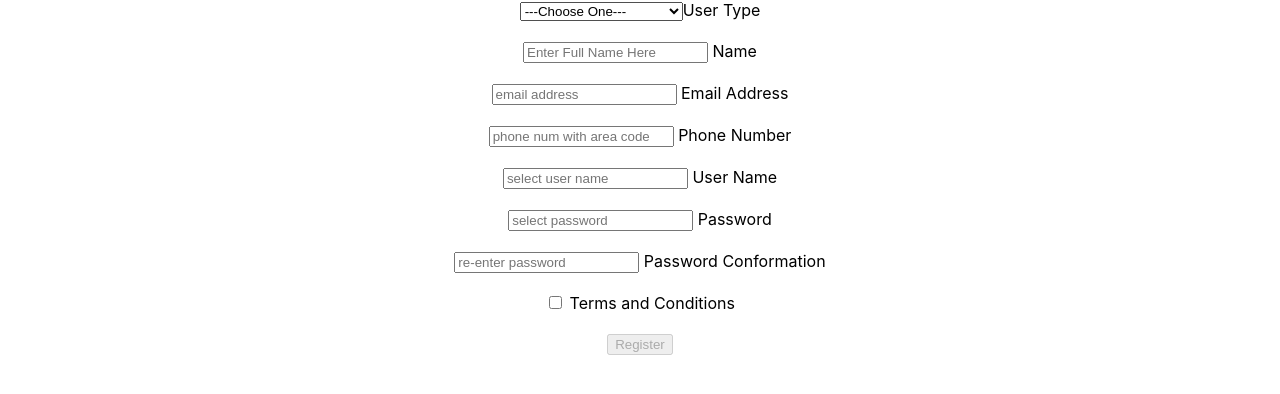
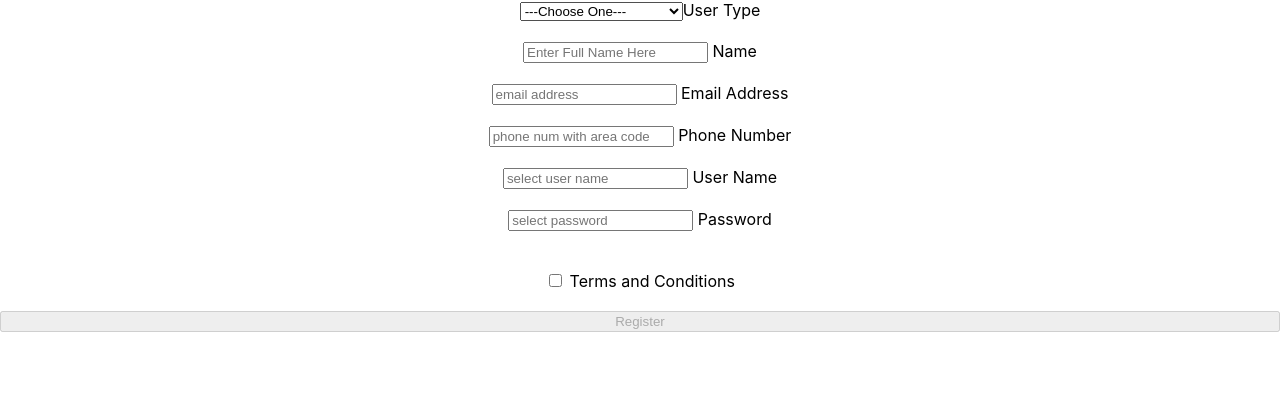
Before and after one commit to Food-Truck-Tracker-Lambda-School/Front-end, a React (Create React App) app in the folder food-truck-tracker/: page / in a window 1280 px wide. Shown: the top 394 px of the page. Built offline with nearby package versions, Linux system fonts and the light colour scheme.

Commit message:
scrapped the password Confirm field

```diff
--- a/food-truck-tracker/src/components/Registration.js
+++ b/food-truck-tracker/src/components/Registration.js
@@ -20,7 +20,7 @@ const Registration = () => {
     phoneNumber: "",
     username: "",
     password: "",
-    passwordConfirm: "",
+
     terms: false,
   });
   //button state
@@ -34,7 +34,7 @@ const Registration = () => {
     phoneNumber: "",
     username: "",
     password: "",
-    passwordConfirm: "",
+
     terms: "",
   });
 
@@ -60,11 +60,9 @@ const Registration = () => {
       .string()
       .required("Password is Required")
       .min(6, "Min 6 characters"),
-    passwordConfirm: yup
-      .string()
-      .oneOf([yup.ref("password"), null], "Passwords must Match"),
     terms: yup.boolean().oneOf([true], "Please agree to T&C's"),
   });
+
 
   useEffect(() => {
     schema.isValid(formState).then((val) => {
@@ -112,7 +110,7 @@ const Registration = () => {
           phoneNumber: "",
           username: "",
           password: "",
-          passwordConfirm: "",
+
           terms: false,
         });
       })
@@ -120,7 +118,7 @@ const Registration = () => {
   };
 
   return (
-    <div>
+
       <FormDiv onSubmit={onSubmit}>
         <label htmlFor="roleId">
 
@@ -221,21 +219,7 @@ const Registration = () => {
           ) : null}
         </label>
         <br></br>
-        <label htmlFor="passwordConfirm">
-          <input
-            id="passwordConfirm"
-            name="passwordConfirm"
-            data-cy="passwordConfirm"
-            type="password"
-            placeholder="re-enter password"
-            value={formState.passwordConfirm}
-            onChange={onChange}
-          />{" "}
-          Password Conformation
-          {errors.passwordConfirm.length > 0 ? (
-            <ErrorP style={{ color: "red" }}>{errors.passwordConfirm}</ErrorP>
-          ) : null}
-        </label>
+
         <br></br>
         <label htmlFor="terms">
           <input
@@ -252,11 +236,12 @@ const Registration = () => {
           ) : null}
         </label>
         <br></br>
-      </FormDiv>
-      <button type="submit" data-cy="submit" disabled={buttonOff}>
+        <button type="submit" data-cy="submit" disabled={buttonOff}>
         Register
       </button>
-    </div>
+      </FormDiv>
+
+
   );
 };
 
```
